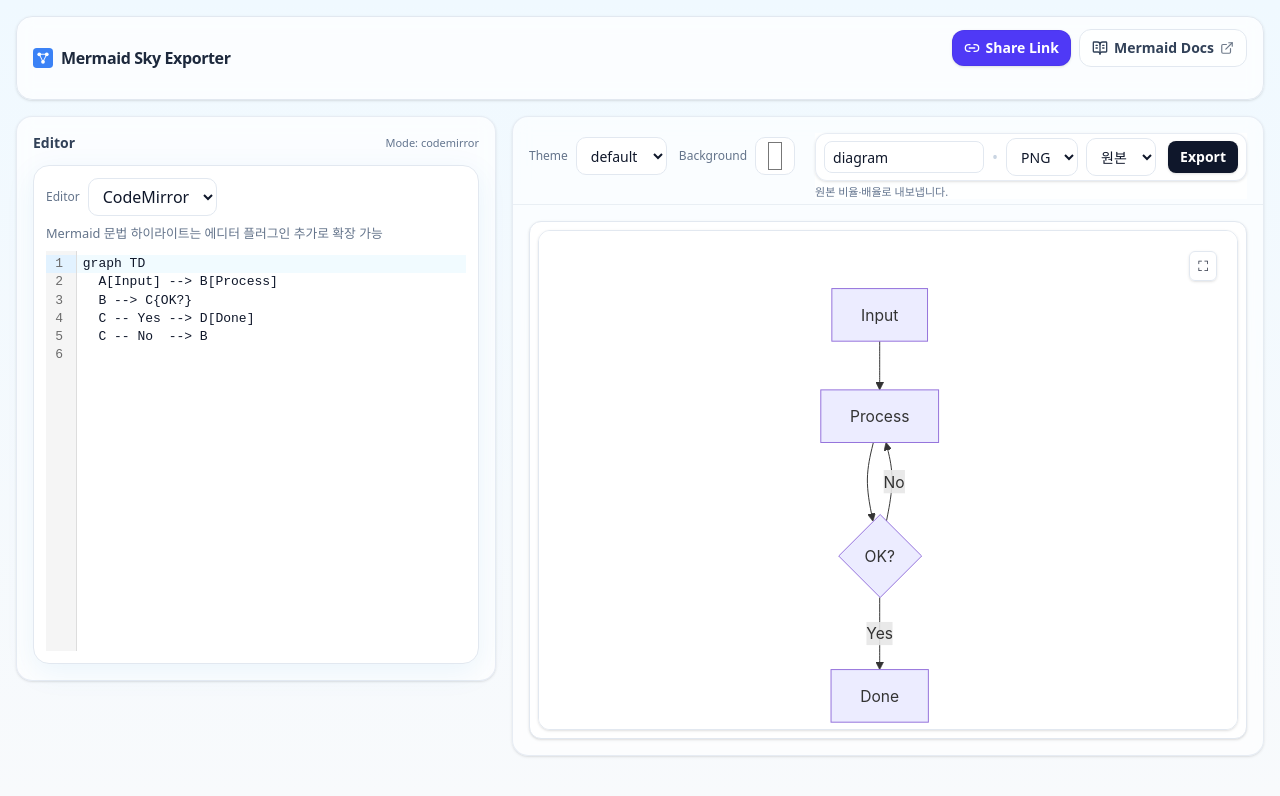
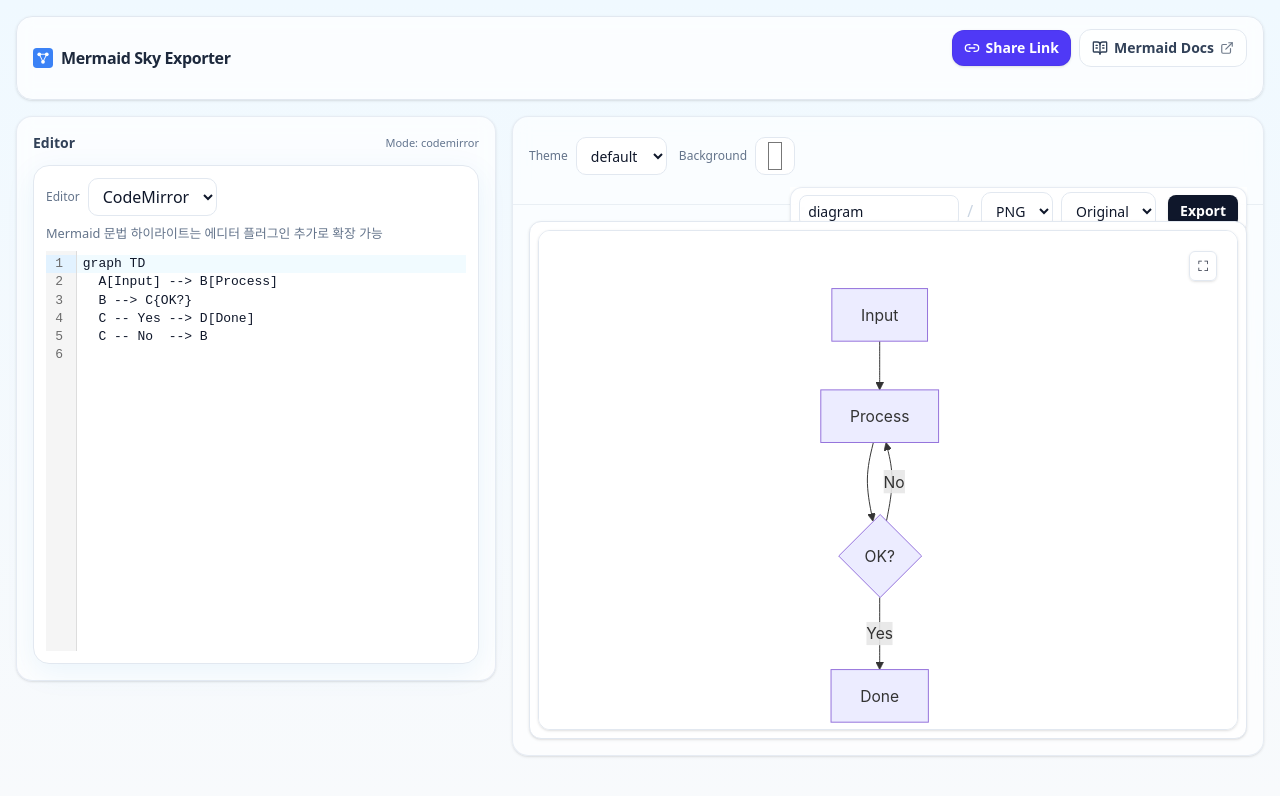
Before and after one commit to okorion/mermaid-sky-exporter, a Next.js app: page / in a window 1280 px wide. Shown: the top 796 px of the page. Built offline with nearby package versions, Linux system fonts and the light colour scheme.

Commit message:
fix: restore export share state

```diff
--- a/app/page.tsx
+++ b/app/page.tsx
@@ -1,4 +1,5 @@
 "use client";
+
 import { useEffect, useMemo, useState } from "react";
 import EditorSwitcher from "@/components/EditorSwitcher";
 import ExportButtons from "@/components/ExportButtons";
@@ -6,7 +7,23 @@ import MermaidPreview from "@/components/MermaidPreview";
 import TopBar from "@/components/TopBar";
 import { DEFAULTS, SAMPLE, THEMES, type Theme } from "@/libs/presets";
 import { decodeShareState } from "@/libs/share";
-import type { Mode } from "@/types/types";
+import type { ExportAspectOption, ExportFormat, Mode } from "@/types/types";
+
+type ShareState = {
+  bg?: string;
+  code?: string;
+  editorMode?: Mode;
+  exportAspect?: ExportAspectOption;
+  exportFilename?: string;
+  exportFormat?: ExportFormat;
+  exportScale?: number;
+  scale?: number;
+  theme?: Theme;
+};
+
+const DEFAULT_EXPORT_FORMAT: ExportFormat = "png";
+const DEFAULT_EXPORT_ASPECT: ExportAspectOption = "original";
+const DEFAULT_EXPORT_FILENAME = "diagram";
 
 export default function Page() {
   const [code, setCode] = useState(SAMPLE);
@@ -14,36 +31,64 @@ export default function Page() {
   const [bg, setBg] = useState(DEFAULTS.bg);
   const [scale, setScale] = useState(DEFAULTS.scale);
   const [exportScale, setExportScale] = useState(DEFAULTS.exportScale);
+  const [exportFormat, setExportFormat] = useState<ExportFormat>(
+    DEFAULT_EXPORT_FORMAT,
+  );
+  const [exportAspect, setExportAspect] = useState<ExportAspectOption>(
+    DEFAULT_EXPORT_ASPECT,
+  );
+  const [exportFilename, setExportFilename] = useState(DEFAULT_EXPORT_FILENAME);
   const [editorMode, setEditorMode] = useState<Mode>("codemirror");
   const [svg, setSvg] = useState("");
 
   useEffect(() => {
     const s = new URLSearchParams(location.search).get("s");
-    if (s) {
-      const restored = decodeShareState<any>(s);
-      if (restored) {
+    if (!s) return;
+
+    const restored = decodeShareState<ShareState>(s);
+    if (!restored) return;
+
     setCode(restored.code ?? SAMPLE);
     setTheme(restored.theme ?? DEFAULTS.theme);
     setBg(restored.bg ?? DEFAULTS.bg);
     setScale(restored.scale ?? DEFAULTS.scale);
     setExportScale(restored.exportScale ?? DEFAULTS.exportScale);
+    setExportFormat(restored.exportFormat ?? DEFAULT_EXPORT_FORMAT);
+    setExportAspect(restored.exportAspect ?? DEFAULT_EXPORT_ASPECT);
+    setExportFilename(restored.exportFilename ?? DEFAULT_EXPORT_FILENAME);
     setEditorMode(restored.editorMode ?? "codemirror");
-      }
-    }
   }, []);
 
   const shareState = useMemo(
-    () => ({ code, theme, bg, scale, exportScale, editorMode }),
-    [code, theme, bg, scale, exportScale, editorMode]
+    () => ({
+      code,
+      theme,
+      bg,
+      scale,
+      exportScale,
+      exportFormat,
+      exportAspect,
+      exportFilename,
+      editorMode,
+    }),
+    [
+      bg,
+      code,
+      editorMode,
+      exportAspect,
+      exportFilename,
+      exportFormat,
+      exportScale,
+      scale,
+      theme,
+    ],
   );
 
   return (
     <main className="mx-auto max-w-[1400px] p-4">
       <TopBar state={shareState} />
 
-      {/* 레이아웃: 좌측 에디터(고정폭), 우측 프리뷰(가변폭) */}
       <div className="mt-4 grid gap-4 lg:grid-cols-[minmax(360px,480px)_1fr]">
-        {/* Editor Panel */}
         <aside className="h-fit sticky top-4 self-start rounded-2xl border border-slate-200/80 bg-white/70 backdrop-blur p-3 lg:p-4 shadow-sm">
           <div className="mb-3 flex items-center justify-between">
             <span className="text-sm font-semibold text-slate-700">Editor</span>
@@ -58,13 +103,9 @@ export default function Page() {
           />
         </aside>
 
-        {/* Preview + Toolbar Panel */}
         <section className="rounded-2xl border border-slate-200/80 bg-white/60 backdrop-blur shadow-sm flex flex-col">
-          {/* Toolbar — 중앙 정렬 + 높이 통일 */}
           <div className="flex flex-wrap items-center gap-2 lg:gap-3 border-b border-slate-200/70 p-3 lg:p-4 h-22">
-            {/* Theme + Background (살짝 위로) */}
             <div className="flex flex-wrap items-center gap-3 self-start mt-1">
-              {/* Theme */}
               <div className="inline-flex items-center gap-2">
                 <label
                   htmlFor="themeSelect"
@@ -86,7 +127,6 @@ export default function Page() {
                 </select>
               </div>
 
-              {/* Background */}
               <div className="inline-flex items-center gap-2">
                 <label
                   htmlFor="bgPicker"
@@ -104,18 +144,22 @@ export default function Page() {
               </div>
             </div>
 
-            {/* Export Controls (기존 위치 유지, 중앙선 정렬) */}
             <div className="ml-auto self-center">
               <ExportButtons
+                aspect={exportAspect}
                 svg={svg}
                 bg={bg}
                 exportScale={exportScale}
+                filename={exportFilename}
+                format={exportFormat}
+                onAspectChange={setExportAspect}
+                onFilenameChange={setExportFilename}
+                onFormatChange={setExportFormat}
                 className="bg-white/80"
               />
             </div>
           </div>
 
-          {/* Preview 영역 */}
           <div className="relative flex-1 p-3 lg:p-4">
             <div className="rounded-xl border border-slate-200 bg-white shadow-sm">
               <div className="p-2">
--- a/components/ExportButtons.tsx
+++ b/components/ExportButtons.tsx
@@ -1,96 +1,116 @@
 "use client";
-import { useMemo, useState } from "react";
+
+import { useMemo } from "react";
 import {
   downloadRasterForAspect,
   downloadRasterFromSVG,
   downloadSVG,
 } from "@/libs/svgExport";
-import { ASPECT_MAP, type AspectPreset } from "@/types/types";
-
-type ExportFormat = "svg" | "png" | "jpg";
-type AspectOption = "original" | AspectPreset;
+import {
+  ASPECT_MAP,
+  type ExportAspectOption,
+  type ExportFormat,
+} from "@/types/types";
 
 export default function ExportButtons({
+  aspect,
+  bg,
+  className = "",
+  exportScale,
+  filename,
+  format,
+  onAspectChange,
+  onFilenameChange,
+  onFormatChange,
   svg,
-  bg,
-  exportScale,
-  className = "",
 }: {
+  aspect: ExportAspectOption;
+  bg: string;
+  className?: string;
+  exportScale: number;
+  filename: string;
+  format: ExportFormat;
+  onAspectChange: (value: ExportAspectOption) => void;
+  onFilenameChange: (value: string) => void;
+  onFormatChange: (value: ExportFormat) => void;
   svg: string;
-  bg: string;
-  exportScale: number;
-  className?: string;
 }) {
-  const [format, setFormat] = useState<ExportFormat>("png");
-  const [aspect, setAspect] = useState<AspectOption>("original");
-  const [filename, setFilename] = useState("diagram");
+  const hasDiagram = svg.trim().length > 0;
+  const isAspectDisabled = format === "svg" || !hasDiagram;
 
   const hint = useMemo(() => {
-    if (format === "svg")
-      return "SVG는 벡터 포맷이라 비율/배경 개념이 없습니다.";
-    if (aspect === "original") return "원본 비율·배율로 내보냅니다.";
-    return `프리셋 비율(${aspect})로 캔버스를 맞춰 내보냅니다.`;
-  }, [format, aspect]);
+    if (!hasDiagram) {
+      return "Render a valid Mermaid diagram to enable export.";
+    }
+    if (format === "svg") {
+      return "SVG export stays vector-based and ignores aspect presets.";
+    }
+    if (aspect === "original") {
+      return "Exports at the diagram's original aspect ratio.";
+    }
+    return `Exports on a ${aspect} canvas and centers the diagram.`;
+  }, [aspect, format, hasDiagram]);
 
   const handleExport = () => {
-    if (!svg) return;
+    if (!hasDiagram) return;
 
     if (format === "svg") {
       downloadSVG(svg, `${filename}.svg`);
       return;
     }
+
     const mime = format === "png" ? "image/png" : "image/jpeg";
     const ext = format === "png" ? "png" : "jpg";
 
     if (aspect === "original") {
       downloadRasterFromSVG(svg, mime, `${filename}.${ext}`, exportScale, bg);
-    } else {
-      downloadRasterForAspect(svg, `${filename}.${ext}`, mime, {
-        aspect: ASPECT_MAP[aspect],
-        scale: exportScale,
-        background: bg,
-      });
+      return;
     }
+
+    downloadRasterForAspect(svg, `${filename}.${ext}`, mime, {
+      aspect: ASPECT_MAP[aspect],
+      scale: exportScale,
+      background: bg,
+    });
   };
-
-  const isAspectDisabled = format === "svg";
 
   return (
     <section
       className={["min-w-0", className].join(" ")}
       aria-label="Export toolbar"
     >
-      {/* ── 툴바 (한 줄) ───────────────────────────────────────────── */}
       <div
         className={[
           "flex items-center gap-2 rounded-xl border border-slate-200/80 bg-white/70",
           "backdrop-blur px-2 py-1 shadow-sm whitespace-nowrap overflow-x-auto",
         ].join(" ")}
       >
-        {/* 파일명 */}
         <label htmlFor="filename" className="sr-only">
-          파일명
+          File name
         </label>
         <input
           id="filename"
           value={filename}
-          onChange={(e) => setFilename(e.target.value)}
+          onChange={(e) => onFilenameChange(e.target.value)}
           className="max-w-[160px] truncate rounded-lg border border-slate-200 px-2 h-8 text-sm outline-none focus:ring-2 focus:ring-slate-300"
           placeholder="diagram"
           spellCheck={false}
         />
 
-        <span className="text-slate-300 select-none">•</span>
+        <span className="text-slate-300 select-none">/</span>
 
-        {/* 포맷 */}
         <label htmlFor="format" className="sr-only">
-          포맷
+          Export format
         </label>
         <select
           id="format"
           value={format}
-          onChange={(e) => setFormat(e.target.value as ExportFormat)}
-          className="rounded-lg border border-slate-200 px-2 h-8 text-sm bg-white outline-none focus:ring-2 focus:ring-slate-300"
+          onChange={(e) => onFormatChange(e.target.value as ExportFormat)}
+          disabled={!hasDiagram}
+          className={[
+            "rounded-lg border border-slate-200 px-2 h-8 text-sm bg-white outline-none focus:ring-2 focus:ring-slate-300",
+            !hasDiagram ? "cursor-not-allowed opacity-60" : "",
+          ].join(" ")}
           aria-label="Export format"
         >
           <option value="png">PNG</option>
@@ -98,38 +118,42 @@ export default function ExportButtons({
           <option value="svg">SVG</option>
         </select>
 
-        {/* 비율 */}
         <label htmlFor="aspect" className="sr-only">
-          비율
+          Aspect ratio
         </label>
         <select
           id="aspect"
           value={isAspectDisabled ? "original" : aspect}
-          onChange={(e) => setAspect(e.target.value as AspectOption)}
+          onChange={(e) => onAspectChange(e.target.value as ExportAspectOption)}
           disabled={isAspectDisabled}
           className={[
             "rounded-lg border border-slate-200 px-2 h-8 text-sm bg-white outline-none focus:ring-2 focus:ring-slate-300",
-            isAspectDisabled ? "opacity-60 cursor-not-allowed" : "",
+            isAspectDisabled ? "cursor-not-allowed opacity-60" : "",
           ].join(" ")}
           aria-label="Aspect ratio preset"
         >
-          <option value="original">원본</option>
+          <option value="original">Original</option>
           <option value="3:2">3:2</option>
           <option value="4:3">4:3</option>
           <option value="16:9">16:9</option>
         </select>
 
-        {/* Export 버튼 */}
         <button
           type="button"
           onClick={handleExport}
-          className="ml-1 rounded-lg px-3 h-8 text-sm font-semibold bg-slate-900 text-white hover:bg-slate-800 active:scale-[0.99] focus:outline-none focus:ring-2 focus:ring-slate-300 transition shadow-sm"
+          disabled={!hasDiagram}
+          aria-disabled={!hasDiagram}
+          className={[
+            "ml-1 rounded-lg px-3 h-8 text-sm font-semibold text-white shadow-sm transition",
+            hasDiagram
+              ? "bg-slate-900 hover:bg-slate-800 active:scale-[0.99] focus:outline-none focus:ring-2 focus:ring-slate-300"
+              : "cursor-not-allowed bg-slate-400 opacity-70",
+          ].join(" ")}
         >
           Export
         </button>
       </div>
 
-      {/* ── 상시 노출 힌트 (한 줄, 말줄임) ─────────────────────────── */}
       <p
         className="mt-1 text-[11px] leading-tight text-slate-500 whitespace-nowrap overflow-hidden text-ellipsis"
         aria-live="polite"
--- a/types/types.ts
+++ b/types/types.ts
@@ -1,6 +1,9 @@
 export type Mode = "monaco" | "codemirror";
 
 export type AspectPreset = "3:2" | "4:3" | "16:9";
+export type ExportFormat = "svg" | "png" | "jpg";
+export type ExportAspectOption = "original" | AspectPreset;
+
 export const ASPECT_MAP: Record<AspectPreset, number> = {
   "3:2": 3 / 2,
   "4:3": 4 / 3,
```
Also changed, not shown: components/TopBar.tsx (+4 -3 lines), libs/share.ts (+11 -3 lines). Lines whose indentation alone changed are shown as unchanged.
